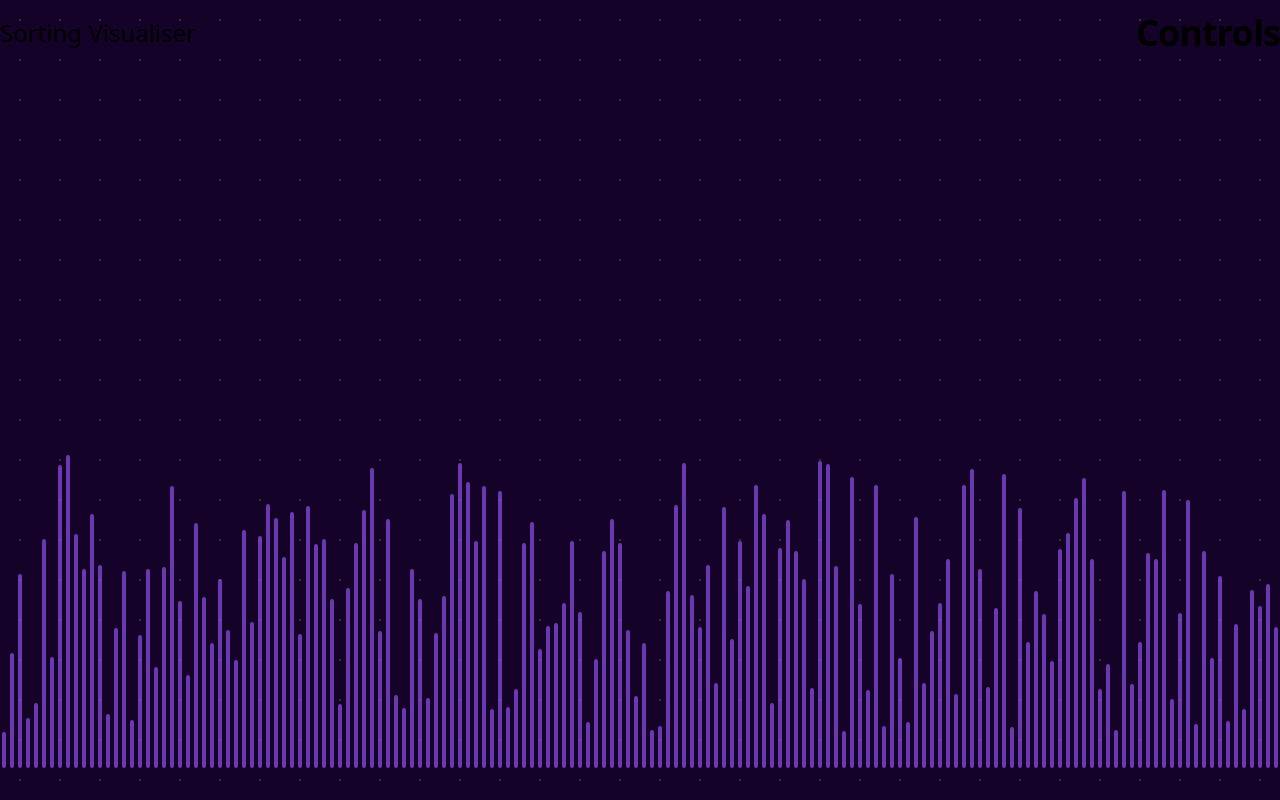
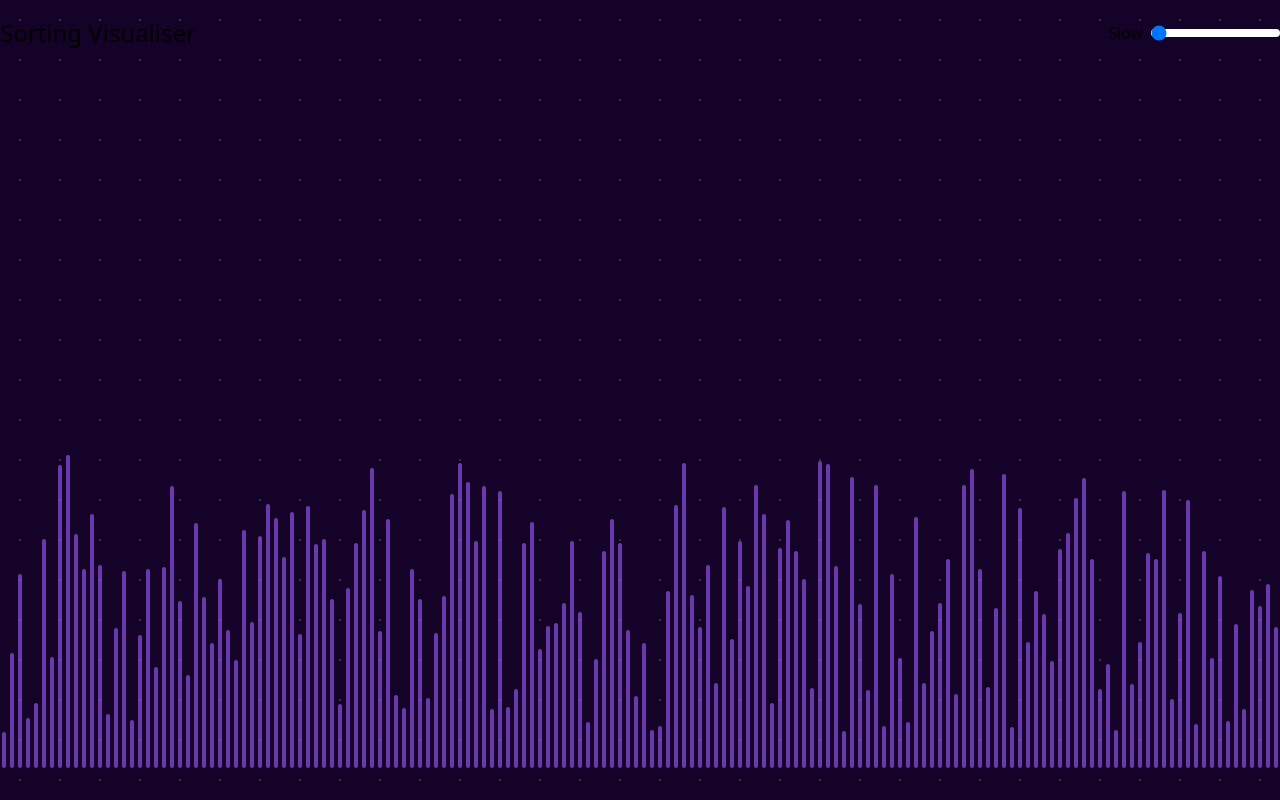
Before and after one commit to ibra-mustafa/sorting-visualiser, a Next.js app: page / in a window 1280 px wide. Built offline with nearby package versions, Linux system fonts and the light colour scheme.

Commit message:
Created a slider to control the sorting speed

```diff
--- a/src/app/page.tsx
+++ b/src/app/page.tsx
@@ -1,9 +1,11 @@
 "use client";
+import Slider from "@/components/input/slider";
 import { useSortingAlgorithmsContext } from "@/context/Visualiser";
 import { useEffect } from "react";
 
 function Page() {
-  const { arrayToSort, isSortingAlgo } = useSortingAlgorithmsContext();
+  const { arrayToSort, isSortingAlgo, animationSpeed, setAnimationSpeed } =
+    useSortingAlgorithmsContext();
   useEffect(() => {
     console.log(arrayToSort);
     console.log("isSortingAlgo");
@@ -16,8 +18,12 @@
             <h1 className="text-gray-300 text-2xl font-light hidden md:flex">
               Sorting Visualiser
             </h1>
-            <div className="text-4xl font-bold tracking-tight text-gray-900 dark:text-gray-100">
-              Controls
+            <div className="flex gap-4 items-center justify-center">
+              <Slider
+                isDisabled={isSortingAlgo}
+                value={animationSpeed}
+                handleChange={(e) => setAnimationSpeed(Number(e.target.value))}
+              />
             </div>
           </div>
           <div
--- /dev/null
+++ b/src/components/input/Slider.tsx
@@ -0,0 +1,35 @@
+import { MIN_ANIMATION_SPEED, MAX_ANIMATION_SPEED } from "@/lib/utils";
+import React from "react";
+
+function Slider({
+  min = MIN_ANIMATION_SPEED,
+  max = MAX_ANIMATION_SPEED,
+  step = 10,
+  value,
+  handleChange,
+  isDisabled = false,
+}: {
+  min?: number;
+  max?: number;
+  step?: number;
+  value: number;
+  handleChange: (e: React.ChangeEvent<HTMLInputElement>) => void;
+  isDisabled?: boolean;
+}) {
+  return (
+    <div className="flex gap-2 items-center justify-center">
+      <span className="text-center text-gray-300">Slow</span>
+      <input
+        type="range"
+        min={min}
+        max={max}
+        step={step}
+        onChange={handleChange}
+        disabled={isDisabled}
+        className="w-full h-2 rounded-lg appearance-none cursor-pointer bg-gray-700"
+      />
+    </div>
+  );
+}
+
+export default Slider;
```
